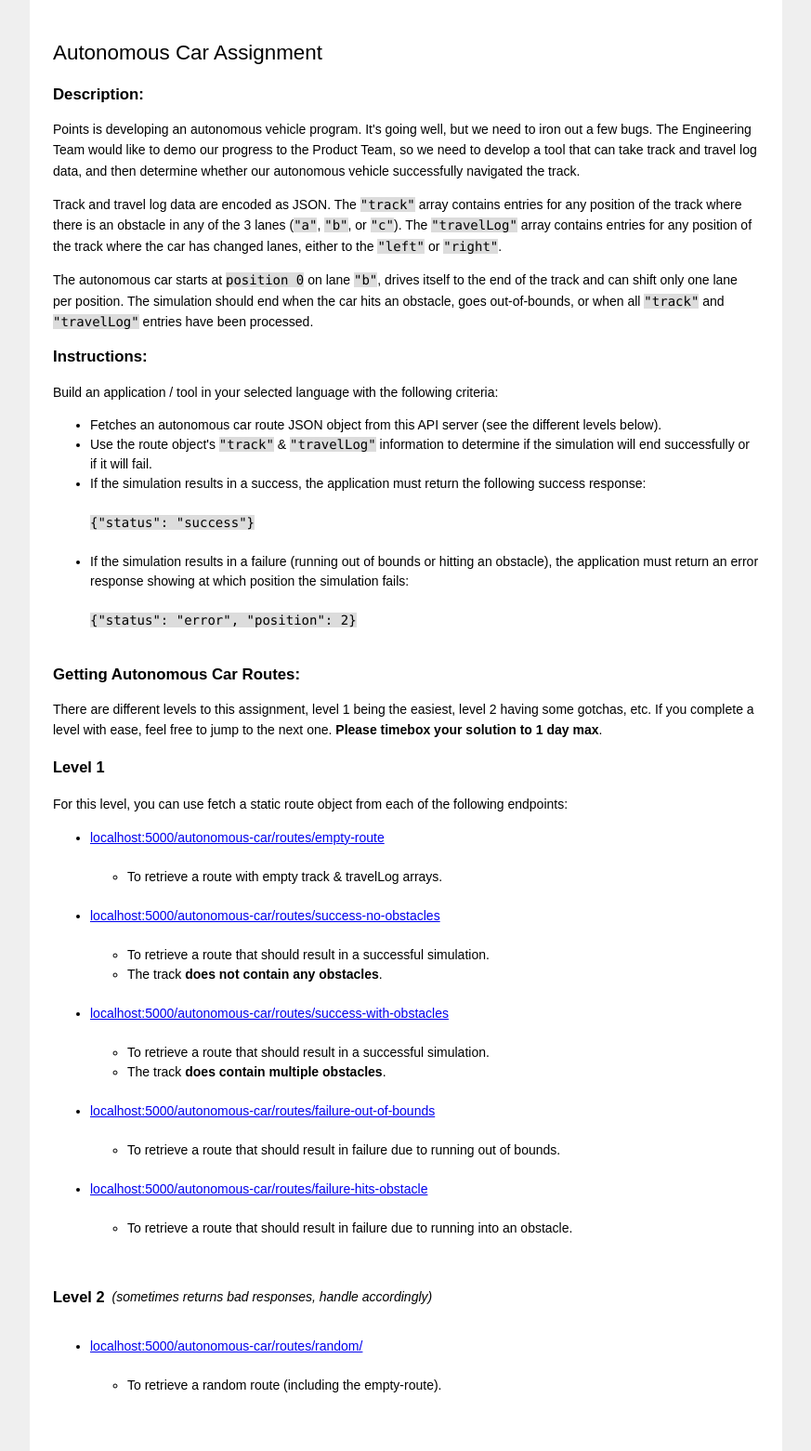
After one commit to Points/interview-test-server, a Flask app: template templates/autonomous-car.html in a window 1280 px wide. The commit adds this page. Shown: the whole page at 93% size, without its empty margins (203-1076 px from the left). Run offline with Flask 2, Linux system fonts and the light colour scheme; the template is opened without the code that fills it, so the values that code supplies are empty.

Commit message:
Add autonomous car dev assignment (#5)
* Adds an entire new interview option to the assignment, providing an alternative option for candidates to work on.

Co-authored-by: Jake DeFranco <jake.defranco@points.com>

```diff
--- /dev/null
+++ b/api/autonomous_car/fixtures/empty_route.json
@@ -0,0 +1,4 @@
+{
+  "track": [],
+  "travelLog": []
+}
--- a/app.py
+++ b/app.py
@@ -38,3 +38,4 @@ def instructions():
 
 
 from api.tax_calculator.routes import *
+from api.autonomous_car.routes import *
--- /dev/null
+++ b/templates/autonomous-car.html
@@ -0,0 +1,122 @@
+{% extends 'base.html' %}
+{% block styles %}
+.level-2-note {
+    margin-left: 8px;
+}
+{% endblock styles %}
+{% block title %}Autonomous Car Assignment{% endblock %}
+{% block main_content %}
+<h1>Autonomous Car Assignment</h1>
+
+<h2>Description:</h2>
+<p>
+    Points is developing an autonomous vehicle program. It's going well, but we need to iron out a few bugs.
+    The Engineering Team would like to demo our progress to the Product Team, so we need to develop a tool that
+    can take track and travel log data, and then determine whether our autonomous vehicle successfully navigated the track.
+</p>
+<p>
+    Track and travel log data are encoded as JSON. The <span>"track"</span> array contains entries for any
+    position of the track where there is an obstacle in any of the 3 lanes (<span>"a"</span>, <span>"b"</span>,
+    or <span>"c"</span>). The <span>"travelLog"</span> array contains entries for any position of the track
+    where the car has changed lanes, either to the <span>"left"</span> or <span>"right"</span>.
+</p>
+<p>
+    The autonomous car starts at <span>position 0</span> on lane <span>"b"</span>, drives itself to the end of
+    the track and can shift only one lane per position. The simulation should end when the car hits an obstacle,
+    goes out-of-bounds, or when all <span>"track"</span> and <span>"travelLog"</span> entries have been
+    processed.
+</p>
+
+<h2>Instructions:</h2>
+
+<p>Build an application / tool in your selected language with the following criteria:
+    <ul>
+        <li>
+            Fetches an autonomous car route JSON object from this API server (see the different levels below).
+        </li>
+        <li>Use the route object's <span>"track"</span> & <span>"travelLog"</span> information to determine if
+            the simulation will end successfully or if it will fail.
+        </li>
+        <li>
+            If the simulation results in a success, the application must return the following success response:
+            <br><br><span>{"status":  "success"}</span><br><br>
+        </li>
+        <li>
+            If the simulation results in a failure (running out of bounds or hitting an obstacle), the
+            application must return an error response showing at which position the simulation fails:
+            <br><br><span>{"status":  "error", "position": 2}</span><br><br>
+        </li>
+    </ul>
+</p>
+
+<h2>Getting Autonomous Car Routes:</h2>
+<p>
+    There are different levels to this assignment, level 1 being the easiest, level 2
+    having some gotchas, etc. If you complete a level with ease, feel free to jump to
+    the next one. <strong>Please timebox your solution to 1 day max</strong>.
+</p>
+
+<h3>Level 1</h3>
+<p>
+    For this level, you can use fetch a static route object from each of the following endpoints:
+    <ul>
+        <li>
+            <a href="/autonomous-car/routes/empty-route">
+                localhost:5000/autonomous-car/routes/empty-route
+            </a><br><br>
+            <ul>
+                <li>To retrieve a route with empty track & travelLog arrays.</li>
+            </ul><br>
+        </li>
+        <li>
+            <a href="/autonomous-car/routes/success-no-obstacles">
+                localhost:5000/autonomous-car/routes/success-no-obstacles
+            </a><br><br>
+            <ul>
+                <li>To retrieve a route that should result in a successful simulation.</li>
+                <li>The track <strong>does not contain any obstacles</strong>.</li>
+            </ul><br>
+        </li>
+        <li>
+            <a href="/autonomous-car/routes/success-with-obstacles">
+                localhost:5000/autonomous-car/routes/success-with-obstacles
+            </a><br><br>
+            <ul>
+                <li>To retrieve a route that should result in a successful simulation.</li>
+                <li>The track <strong>does contain multiple obstacles</strong>.</li>
+            </ul><br>
+        </li>
+        <li>
+            <a href="/autonomous-car/routes/failure-out-of-bounds">
+                localhost:5000/autonomous-car/routes/failure-out-of-bounds
+            </a><br><br>
+            <ul>
+                <li>To retrieve a route that should result in failure due to running out of bounds.</li>
+            </ul><br>
+        </li>
+        <li>
+            <a href="/autonomous-car/routes/failure-hits-obstacle">
+                localhost:5000/autonomous-car/routes/failure-hits-obstacle
+            </a><br><br>
+            <ul>
+                <li>To retrieve a route that should result in failure due to running into an obstacle.</li>
+            </ul><br>
+        </li>
+    </ul>
+</p>
+
+<div class='row'>
+    <h3>Level 2 </h3><em class='level-2-note'> (sometimes returns bad responses, handle accordingly)</em>
+</div>
+<ul>
+    <li>
+        <a href="/autonomous-car/routes/random/">
+            localhost:5000/autonomous-car/routes/random/
+        </a><br><br>
+        <ul>
+            <li>To retrieve a random route (including the empty-route).</li>
+        </ul><br>
+    </li>
+</ul>
+
+{% endblock main_content %}
--- a/templates/base.html
+++ b/templates/base.html
@@ -7,8 +7,7 @@
             font-family: Arial, Helvetica, sans-serif;
             background-color: #efefef;
             width: 100%;
-            height:100%;
-            overflow: hidden;
+            height: 100%;
             padding: 0;
             margin: 0;
             line-height: 1.5;
@@ -21,13 +20,21 @@
         h2 {
             font-size: 1.2rem;
         }
+        p {
+            line-height: 1.6;
+        }
+        span {
+            color: black;
+            background-color: #DCDCDC;
+            font-family:'Lucida Console', monospace;
+        }
         .container {
             width: 100%;
             max-width: 760px;
             margin: 0px auto;
             padding: 25px;
             background-color: #fff;
-            height: 100%;
+            min-height: 100%;
         }
         .row {
             display: flex;
--- a/templates/instructions.html
+++ b/templates/instructions.html
@@ -8,8 +8,7 @@
         free to jump to the next one. Please timebox your solution to 1 day max.
     </p>
     <ol>
-        <li>
-            <a href="/tax-calculator">Tax Calculator</a>
-        </li>
+        <li><a href="/tax-calculator">Tax Calculator Assignment</a></li>
+        <li><a href="/autonomous-car">Autonomous Car Assignment</a></li>
     </ol>
 {% endblock main_content %}
```
Also changed, not shown: api/autonomous_car/car_route_generator.py (added, +32 -0 lines), api/autonomous_car/controllers.py (added, +20 -0 lines), api/autonomous_car/fixtures/failure_hits_obstacle.json (added, +9 -0 lines), api/autonomous_car/fixtures/failure_out_of_bounds.json (added, +17 -0 lines), api/autonomous_car/fixtures/success_no_obstacles.json (added, +17 -0 lines), api/autonomous_car/fixtures/success_with_obstacles.json (added, +30 -0 lines), api/autonomous_car/routes.py (added, +52 -0 lines), README.md, 1 other file.
